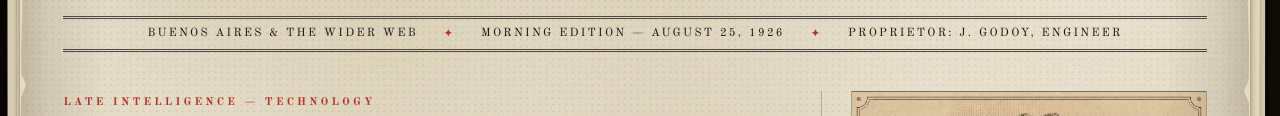
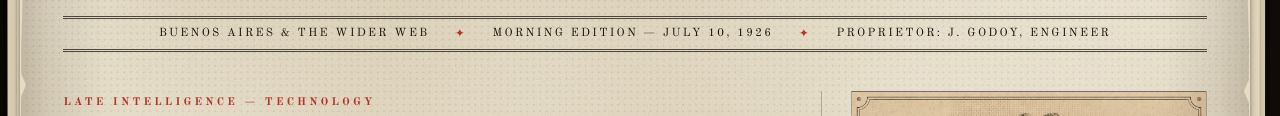
Before and after one commit to JoaccoG/portfolio-v2, an Astro site: page / in a window 1280 px wide. Shown: the part 273-389 px from the top of the page. Built offline with nearby package versions, Linux system fonts and the light colour scheme; Astro itself is replaced by a stand-in of ours; a web font is replaced by a local one.

Commit message:
fix: date the edition a century behind today

```diff
--- a/src/components/Masthead.astro
+++ b/src/components/Masthead.astro
@@ -2,6 +2,12 @@
 import { copy } from '../i18n/t';
 
 const m = copy.masthead;
+const now = new Date();
+const editionDate = m.dateTemplate
+	.replace('{month}', m.months[now.getMonth()] ?? '')
+	.replace('{day}', String(now.getDate()))
+	.replace('{year}', String(now.getFullYear() - 100));
+const [folioPre = '', folioPost = ''] = m.folio[1].split('{date}');
 ---
 
 <div class="top">
@@ -83,10 +89,28 @@ const m = copy.masthead;
 <div class="folio">
 	<span>{m.folio[0]}</span>
 	<span class="folio-sep" aria-hidden="true">✦</span>
-	<span>{m.folio[1]}</span>
+	<span
+		>{folioPre}<span
+			data-live-date
+			data-months={JSON.stringify(m.months)}
+			data-template={m.dateTemplate}>{editionDate}</span
+		>{folioPost}</span
+	>
 	<span class="folio-sep" aria-hidden="true">✦</span>
 	<span>{m.folio[2]}</span>
 </div>
+
+<script>
+	const el = document.querySelector('[data-live-date]');
+	if (el instanceof HTMLElement && el.dataset.months && el.dataset.template) {
+		const months: string[] = JSON.parse(el.dataset.months);
+		const now = new Date();
+		el.textContent = el.dataset.template
+			.replace('{month}', months[now.getMonth()] ?? '')
+			.replace('{day}', String(now.getDate()))
+			.replace('{year}', String(now.getFullYear() - 100));
+	}
+</script>
 
 <style>
 	.top {
--- a/src/i18n/en.json
+++ b/src/i18n/en.json
@@ -47,9 +47,24 @@
 		},
 		"folio": [
 			"BUENOS AIRES & THE WIDER WEB",
-			"MORNING EDITION — AUGUST 25, 1926",
+			"MORNING EDITION — {date}",
 			"PROPRIETOR: J. GODOY, ENGINEER"
-		]
+		],
+		"months": [
+			"JANUARY",
+			"FEBRUARY",
+			"MARCH",
+			"APRIL",
+			"MAY",
+			"JUNE",
+			"JULY",
+			"AUGUST",
+			"SEPTEMBER",
+			"OCTOBER",
+			"NOVEMBER",
+			"DECEMBER"
+		],
+		"dateTemplate": "{month} {day}, {year}"
 	},
 	"hero": {
 		"kicker": "LATE INTELLIGENCE — TECHNOLOGY",
```
